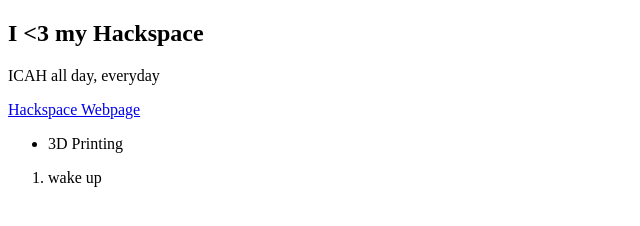
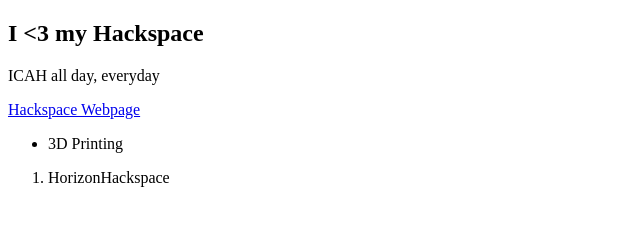
Before and after one commit to bryan11112/Horizon, a plain HTML site: page index.html in a window 1280 px wide. Shown: the full height of the page, 0-640 px from the left. Drawn offline with Linux system fonts and the light colour scheme.

Commit message:
Update index.html

```diff
--- a/index.html
+++ b/index.html
@@ -12,7 +12,7 @@
 </ul>
 
 <ol>
-  <li>wake up</li>
+  <li>HorizonHackspace</li>
 </ol>
 
 
```
